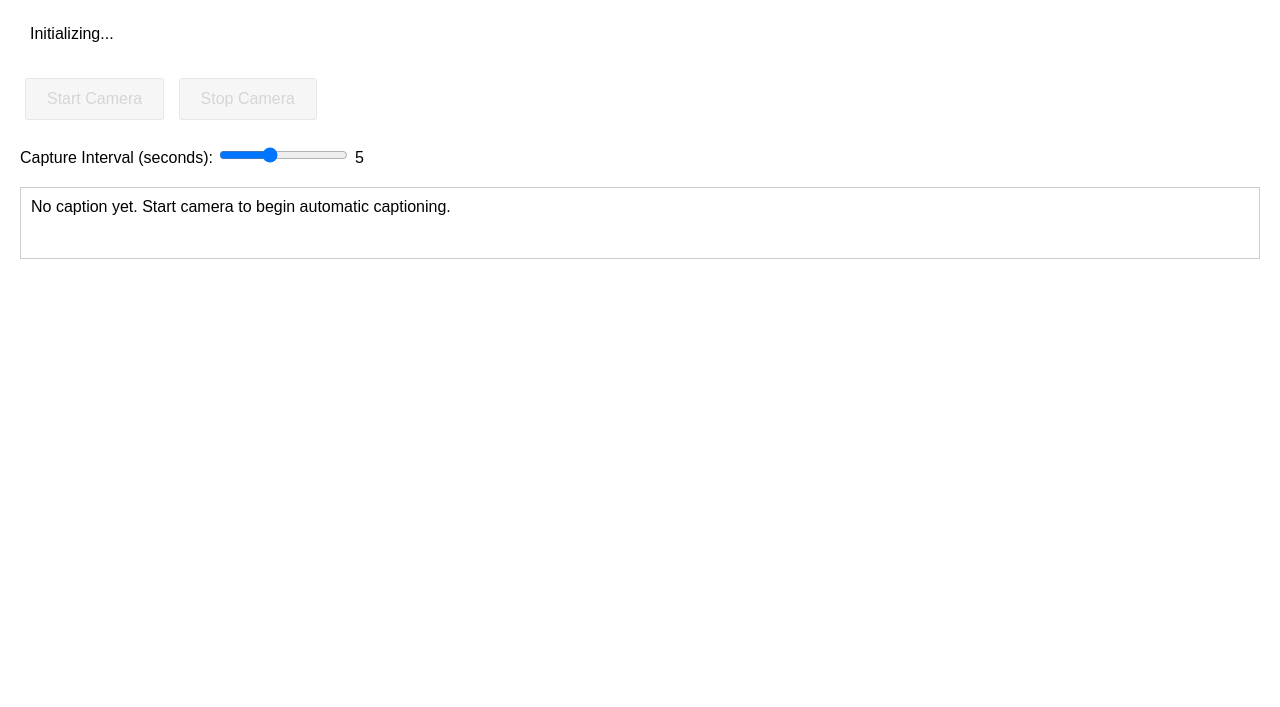
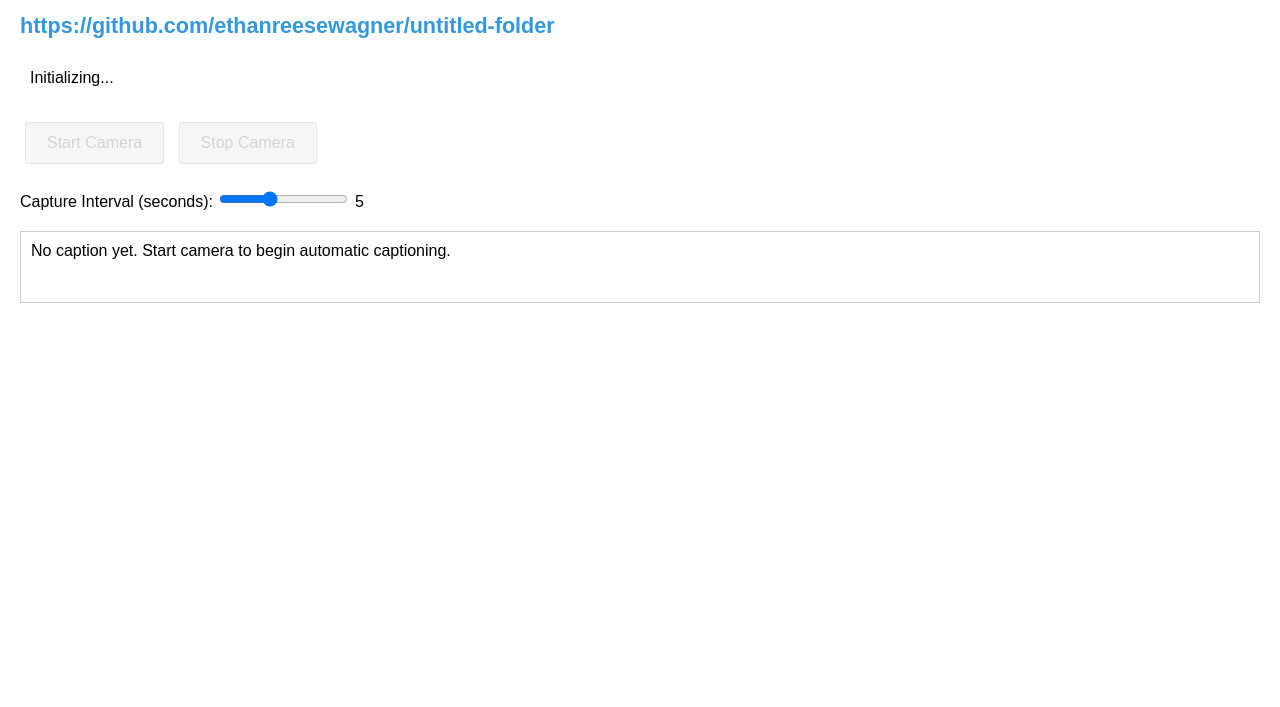
Before and after one commit to ethanreesewagner/imagetospeech, a website: page index.html in a window 1280 px wide. Shown: the part 93-800 px from the top of the page. Drawn offline with Linux system fonts and the light colour scheme.

Commit message:
something

```diff
--- a/index.html
+++ b/index.html
@@ -86,7 +86,7 @@
 </head>
 <body>
     <h1 style="display:inline-block; margin-right: 10px;">Live Camera Captioning</h1>
-    <span style="font-size: 0.9em; vertical-align: middle;"><a href="https://imagetospeech.vercel.app" target="_blank" style="color:#3498db; text-decoration:none;">imagetospeech.vercel.app</a></span>
+    <span style="font-size: 0.9em; vertical-align: middle;"><h2 href="https://github.com/ethanreesewagner/untitled-folder" target="_blank" style="color:#3498db; text-decoration:none;">https://github.com/ethanreesewagner/untitled-folder</h2></span>
     <div id="status">Initializing...</div>
     <div class="loading-container" id="loadingContainer" style="display: none;">
         <div class="loading-spinner"></div>
```
Also changed, not shown: README.md.
